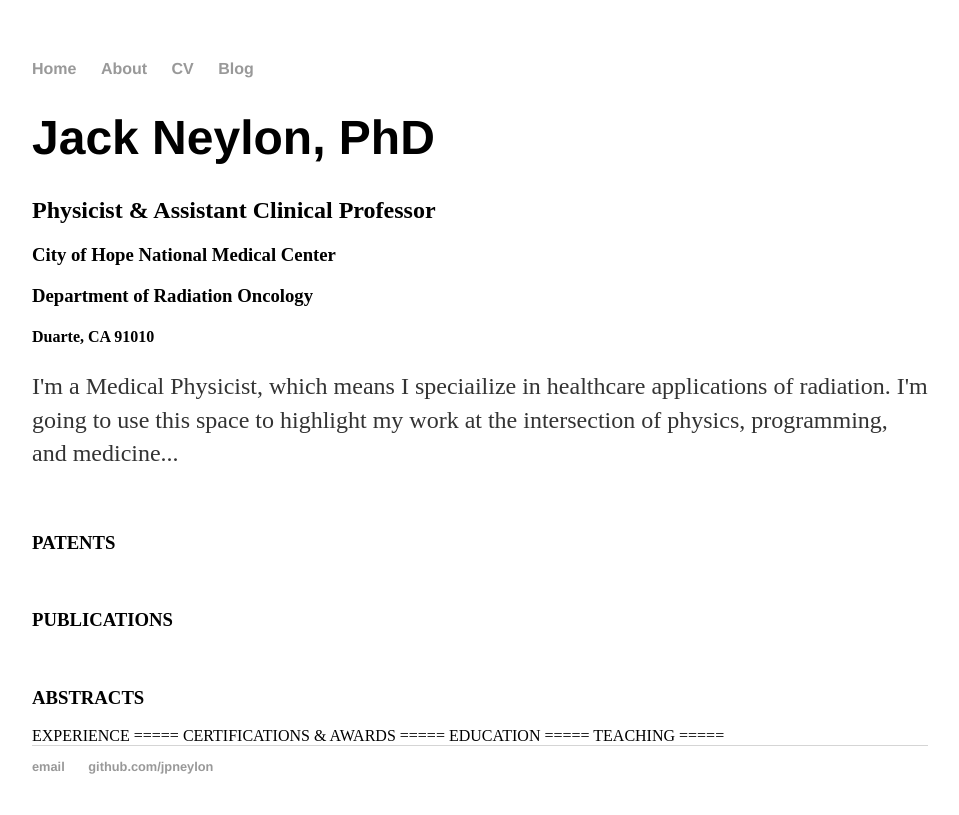
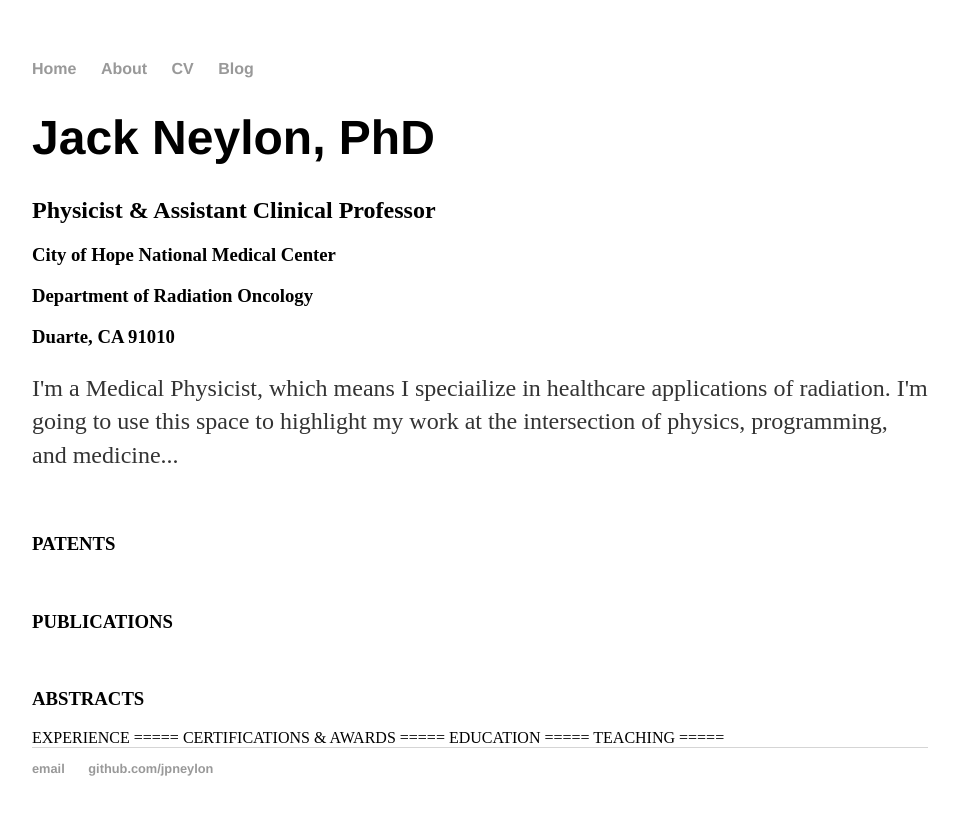
Before and after one commit to jpneylon/jpneylon.github.io, a Jekyll site: the page built from cv/index.html, in a window 1280 px wide. Shown: the top 815 px of the page, without its empty margins (160-1119 px from the left). Built offline with Jekyll 4.4.1, drawn with Linux system fonts in a browser that asks for light colours.

```diff
--- a/cv/index.html
+++ b/cv/index.html
@@ -7,7 +7,7 @@ title: Jack Neylon, PhD
 	<h2>Physicist & Assistant Clinical Professor</h2>
 	<h3>City of Hope National Medical Center</h3>
 	<h3>Department of Radiation Oncology</h3>
-	<h4>Duarte, CA 91010</h4>
+	<h3>Duarte, CA 91010</h3>
 	<p>I'm a Medical Physicist, which means I speciailize in healthcare applications of radiation. I'm going to use this space to highlight my work at the intersection of physics, programming, and medicine...</a></p>
 </div><!-- /.blurb -->
 
```
